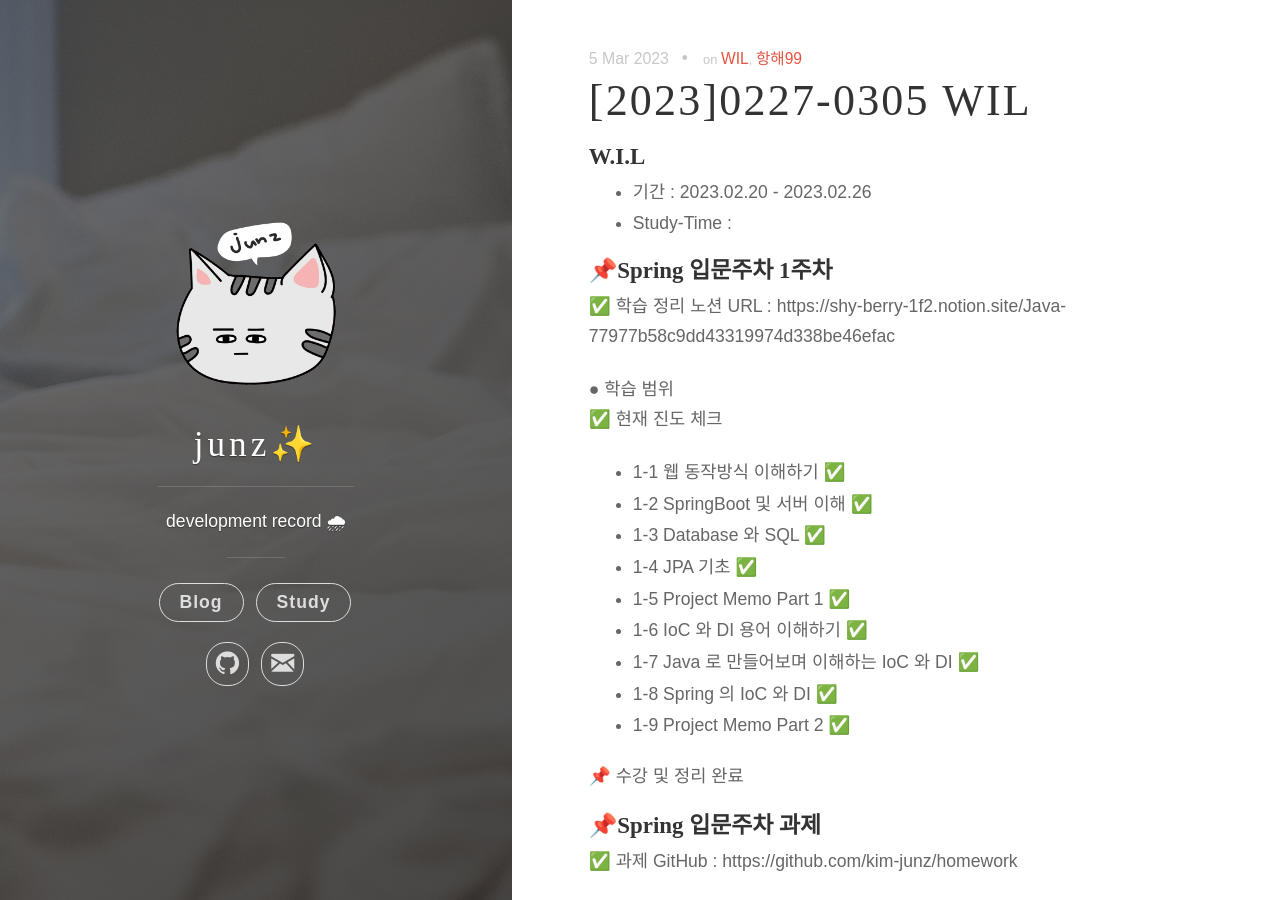
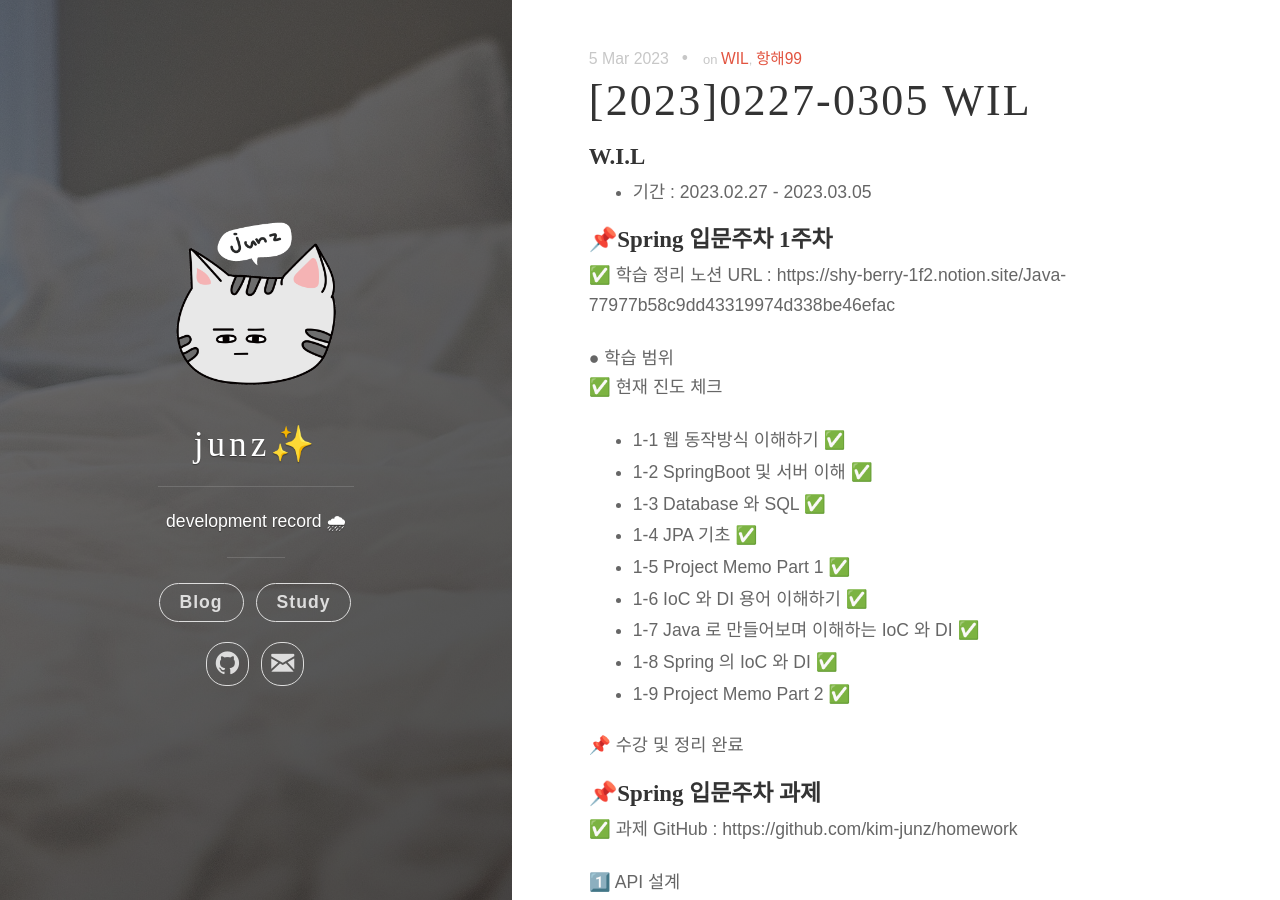
Before and after one commit to kim-junz/kim-junz.github.io, a Jekyll site: the page built from _posts/2023/2023-03-05-23.0227-0305 WIL.md, in a window 1280 px wide and 900 px high. Built offline with Jekyll 4.4.1, drawn with Linux system fonts in a browser that asks for light colours; some web fonts are replaced.

Commit message:
Update 2023-03-05-23.0227-0305 WIL.md

```diff
--- a/_posts/2023/2023-03-05-23.0227-0305 WIL.md
+++ b/_posts/2023/2023-03-05-23.0227-0305 WIL.md
@@ -6,8 +6,7 @@ tags: [WIL, 항해99] #태그예시: TIL, WIL, Project
 ---
 
 <h5><strong>W.I.L</strong></h5>
-- 기간 : 2023.02.20 - 2023.02.26
-- Study-Time :
+- 기간 : 2023.02.27 - 2023.03.05
 
 <h5><strong>📌Spring 입문주차 1주차</strong></h5>
 ✅ 학습 정리 노션 URL : https://shy-berry-1f2.notion.site/Java-77977b58c9dd43319974d338be46efac
```
